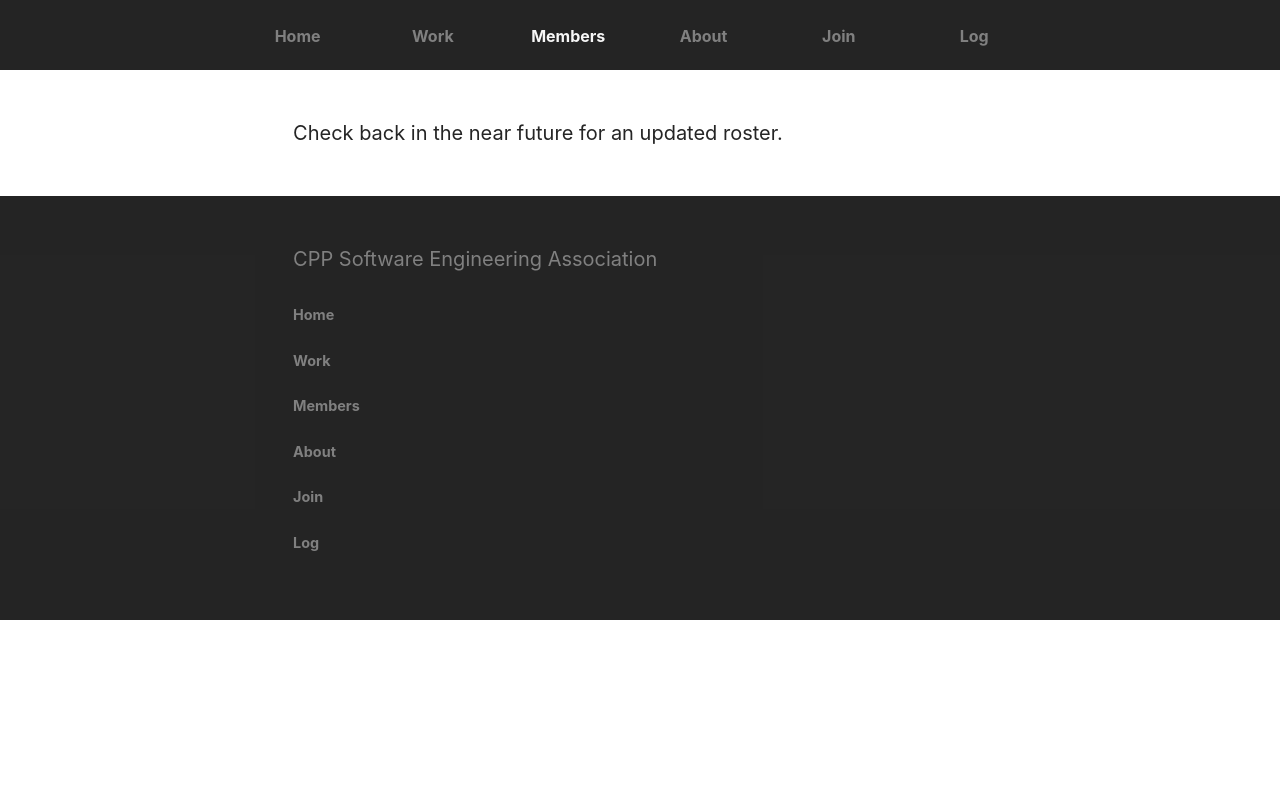
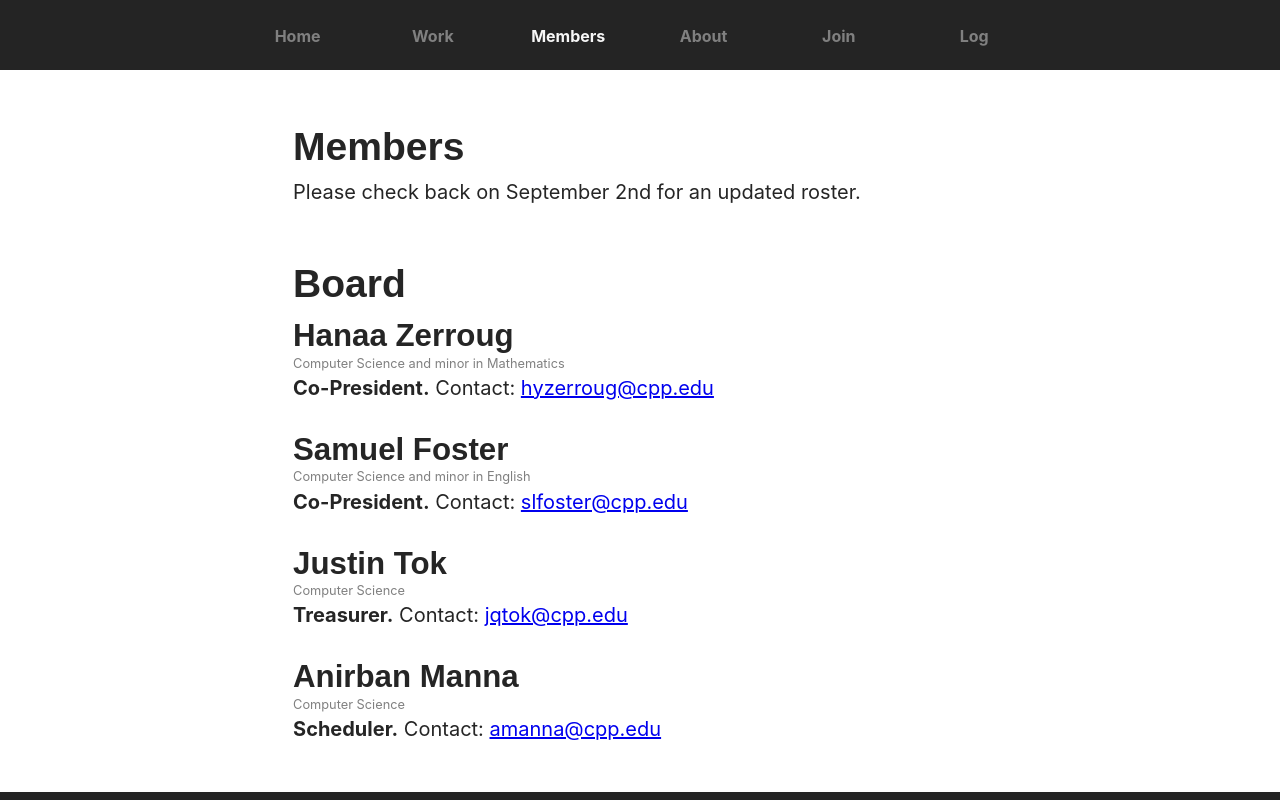
Before and after one commit to wupp1nz/website, a website: page members/index.html in a window 1280 px wide. Shown: the top 800 px of the page. Drawn offline with Linux system fonts and the light colour scheme.

Commit message:
Added board to Members page + intent to update #1

```diff
--- a/members/index.html
+++ b/members/index.html
@@ -21,7 +21,7 @@
     </head>
     <body>
     	<header class="siteNavigation">
-            <h1 class="hidden">CPP Software Engineering Association</h1>
+            <h1 class="hidden">CPP Software Engineering Association (SEA)</h1>
             <nav class="siteNavigation-links">
                 <h2 class="hidden">Site Navigation</h2>
                 <a class="siteNavigation-link" href="..">Home</a><a class="siteNavigation-link" href="../work">Work</a><a class="siteNavigation-link" data-s="active" href="../members">Members</a><a class="siteNavigation-link" href="../about">About</a><a class="siteNavigation-link" href="../join">Join</a><a class="siteNavigation-link" href="../log">Log</a>
@@ -29,8 +29,31 @@
         </header>
         <main>
             <section class="members">
-                <h2 class="hidden">Members</h2>
-                <p>Check back in the near future for an updated roster.</p>
+                <h2>Members</h2>
+                <p>Please check back on September 2nd for an updated roster.</p>
+            </section>
+            <section class="members">
+                <h2 id="board">Board</h2>
+                <section class="member" id="hanaa-zerroug">
+                    <h3 class="member-name">Hanaa Zerroug</h3>
+                    <span class="member-study">Computer Science and minor in Mathematics</span>
+                    <p class="member-about"><strong>Co-President.</strong> Contact: <a href="mailto:hyzerroug@cpp.edu">hyzerroug@cpp.edu</a></p>
+                </section>
+                <section class="member" id="samuel-foster">
+                    <h3 class="member-name">Samuel Foster</h3>
+                    <span class="member-study">Computer Science and minor in English</span>
+                    <p class="member-about"><strong>Co-President.</strong> Contact: <a href="mailto:slfoster@cpp.edu">slfoster@cpp.edu</a></p>
+                </section>
+                <section class="member" id="justin-tok">
+                    <h3 class="member-name">Justin Tok</h3>
+                    <span class="member-study">Computer Science</span>
+                    <p class="member-about"><strong>Treasurer.</strong> Contact: <a href="mailto:jqtok@cpp.edu">jqtok@cpp.edu</a></p>
+                </section>
+                <section class="member" id="anirban-manna">
+                    <h3 class="member-name">Anirban Manna</h3>
+                    <span class="member-study">Computer Science</span>
+                    <p class="member-about"><strong>Scheduler.</strong> Contact: <a href="mailto:amanna@cpp.edu">amanna@cpp.edu</a></p>
+                </section>
             </section>
         </main>
         <footer class="directory">
--- a/src/stylesheets/modules/_members.scss
+++ b/src/stylesheets/modules/_members.scss
@@ -18,3 +18,8 @@
 	font-size: .8rem;
 	margin-top: -.4rem;
 }
+
+.member-about {
+	display: block;
+	margin-bottom: $base-line-height;
+}
```
Also changed, not shown: src/members/index.html (+25 -2 lines), css/members.css, css/members.min.css.
